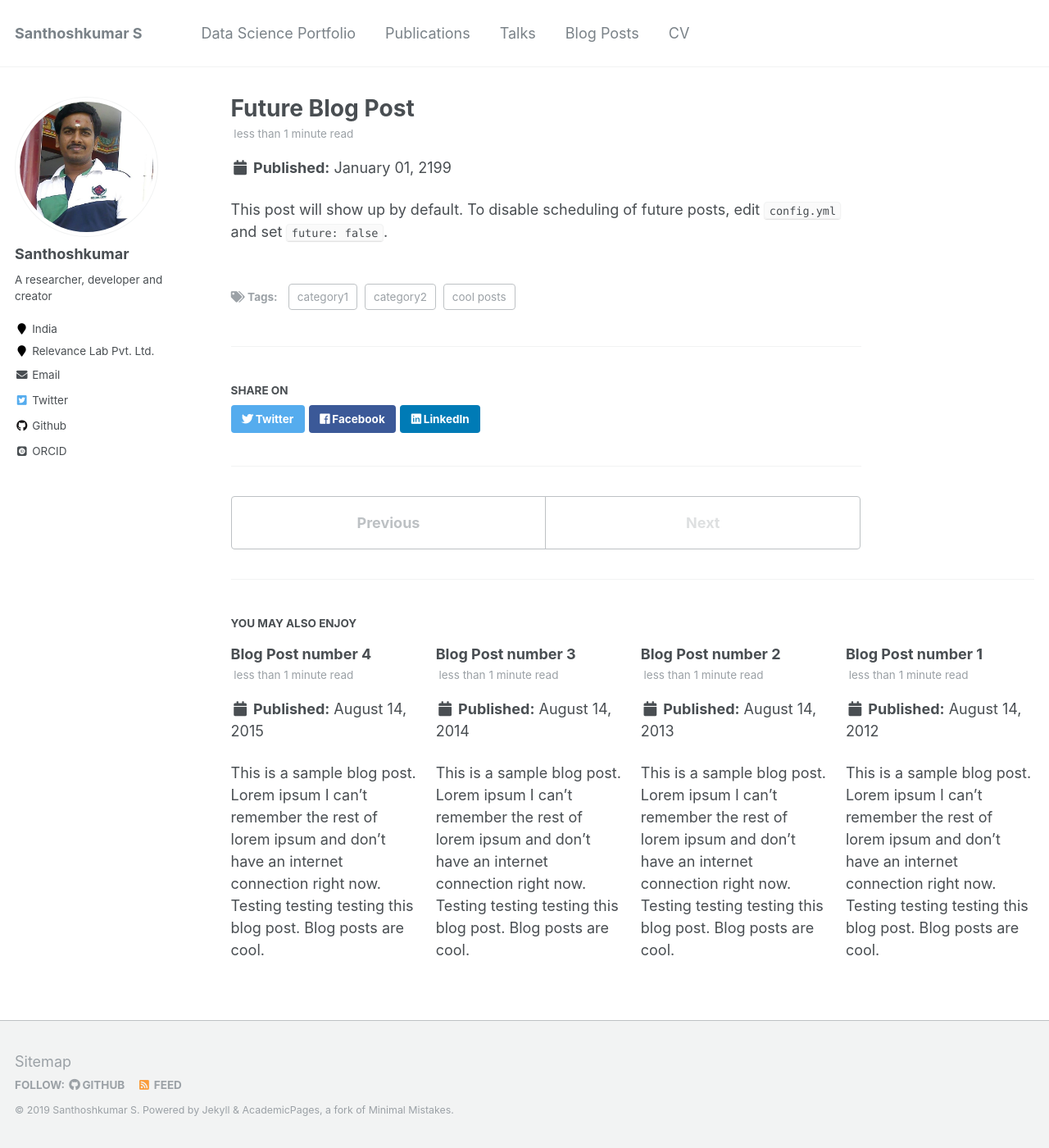
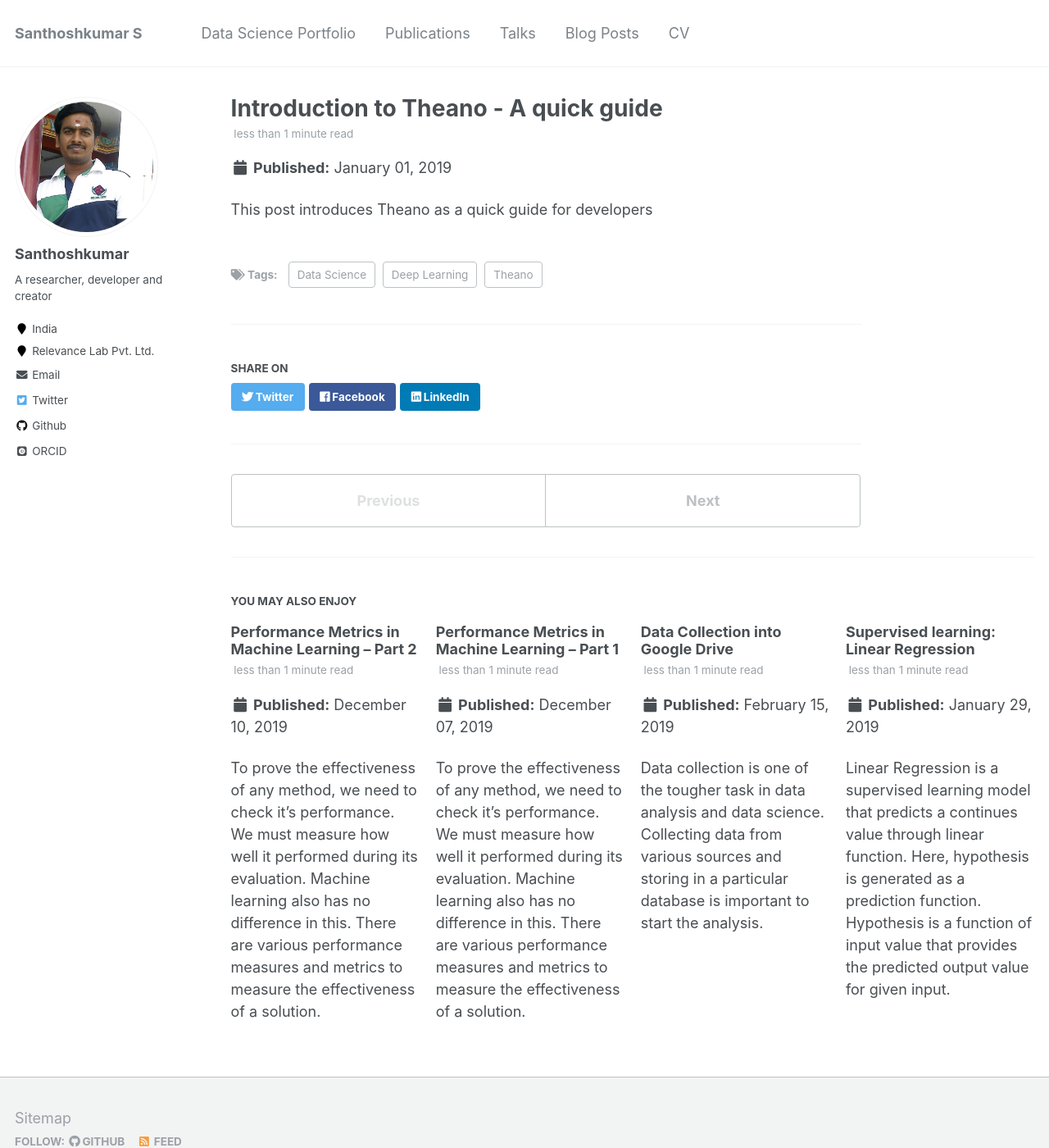
Before and after one commit to santhosh790/santhosh790.github.io, a Jekyll site: the page built from _posts/2199-01-01-future-post.md, in a window 1280 px wide and 1400 px high. Shown: the whole window at 82% size. Built offline with Jekyll 4.4.1, drawn with Linux system fonts in a browser that asks for light colours; some web fonts are replaced.

Commit message:
Adding Blog Posts

```diff
--- a/_config.yml
+++ b/_config.yml
@@ -17,7 +17,7 @@ repository               : "santhosh790/santhosh790.github.io"
 teaser                   :  # filename of teaser fallback teaser image placed in /images/, .e.g. "500x300.png"
 breadcrumbs              : false # true, false (default)
 words_per_minute         : 160
-future                   : true
+future                   : false #true
 read_more                : "disabled" # if enabled, adds "Read more" links to excerpts
 talkmap_link             : false #change to true to add link to talkmap on talks page
 comments:
--- a/_posts/2012-08-14-blog-post-1.md
+++ b/_posts/2012-08-14-blog-post-1.md
@@ -1,14 +1,14 @@
 ---
-title: 'Blog Post number 1'
-date: 2012-08-14
-permalink: /posts/2012/08/blog-post-1/
+title: 'Performance Metrics in Machine Learning – Part 2'
+date: 2019-12-10
+permalink: https://myresearchworks.wordpress.com/2019/12/10/performance-metrics-in-machine-learning-part-2/
 tags:
-  - cool posts
-  - category1
-  - category2
+  - Data Science
+  - Performance measures
+  - Machine Learning
 ---
 
-This is a sample blog post. Lorem ipsum I can't remember the rest of lorem ipsum and don't have an internet connection right now. Testing testing testing this blog post. Blog posts are cool.
+To prove the effectiveness of any method, we need to check it’s performance. We must measure how well it performed during its evaluation. Machine learning also has no difference in this. There are various performance measures and metrics to measure the effectiveness of a solution.
 
 Headings are cool
 ======
--- a/_posts/2013-08-14-blog-post-2.md
+++ b/_posts/2013-08-14-blog-post-2.md
@@ -1,14 +1,14 @@
 ---
-title: 'Blog Post number 2'
-date: 2013-08-14
-permalink: /posts/2013/08/blog-post-2/
+title: 'Performance Metrics in Machine Learning – Part 1'
+date: 2019-12-07
+permalink: https://myresearchworks.wordpress.com/2019/12/07/performance-metrics-in-machine-learning-part-1/
 tags:
-  - cool posts
-  - category1
-  - category2
+  - Data Science
+  - Theano
+  - Deep Learning
 ---
 
-This is a sample blog post. Lorem ipsum I can't remember the rest of lorem ipsum and don't have an internet connection right now. Testing testing testing this blog post. Blog posts are cool.
+To prove the effectiveness of any method, we need to check it’s performance. We must measure how well it performed during its evaluation. Machine learning also has no difference in this. There are various performance measures and metrics to measure the effectiveness of a solution.
 
 Headings are cool
 ======
--- a/_posts/2014-08-14-blog-post-3.md
+++ b/_posts/2014-08-14-blog-post-3.md
@@ -1,14 +1,14 @@
 ---
-title: 'Blog Post number 3'
-date: 2014-08-14
-permalink: /posts/2014/08/blog-post-3/
+title: 'Data Collection into Google Drive'
+date: 2019-02-15
+permalink: https://myresearchworks.wordpress.com/2019/02/15/data-collection-into-google-drive/
 tags:
-  - cool posts
-  - category1
-  - category2
+  - Data Science
+  - AEM
+  - Data Wrangling
 ---
 
-This is a sample blog post. Lorem ipsum I can't remember the rest of lorem ipsum and don't have an internet connection right now. Testing testing testing this blog post. Blog posts are cool.
+Data collection is one of the tougher task in data analysis and data science. Collecting data from various sources and storing in a particular database is important to start the analysis.
 
 Headings are cool
 ======
--- a/_posts/2015-08-14-blog-post-4.md
+++ b/_posts/2015-08-14-blog-post-4.md
@@ -1,14 +1,14 @@
 ---
-title: 'Blog Post number 4'
-date: 2015-08-14
-permalink: /posts/2012/08/blog-post-4/
+title: 'Supervised learning: Linear Regression'
+date: 2019-01-29
+permalink: https://myresearchworks.wordpress.com/2019/01/29/supervised-learning-linear-regression/
 tags:
-  - cool posts
-  - category1
-  - category2
+  - Machine Learning
+  - Data Science
+  - Linear Regression
 ---
 
-This is a sample blog post. Lorem ipsum I can't remember the rest of lorem ipsum and don't have an internet connection right now. Testing testing testing this blog post. Blog posts are cool.
+Linear Regression is a supervised learning model that predicts a continues value through linear function. Here, hypothesis is generated as a prediction function. Hypothesis is a function of input value that provides the predicted output value for given input.
 
 Headings are cool
 ======
--- a/_posts/2199-01-01-future-post.md
+++ b/_posts/2199-01-01-future-post.md
@@ -1,11 +1,11 @@
 ---
-title: 'Future Blog Post'
-date: 2199-01-01
-permalink: /posts/2012/08/blog-post-4/
+title: 'Introduction to Theano - A quick guide'
+date: 2019-01-01
+permalink: https://myresearchworks.wordpress.com/2019/12/13/introduction-on-theano-a-quick-guide/
 tags:
-  - cool posts
-  - category1
-  - category2
+  - Data Science
+  - Theano
+  - Deep Learning
 ---
 
-This post will show up by default. To disable scheduling of future posts, edit `config.yml` and set `future: false`.
+This post introduces Theano as a quick guide for developers
```
